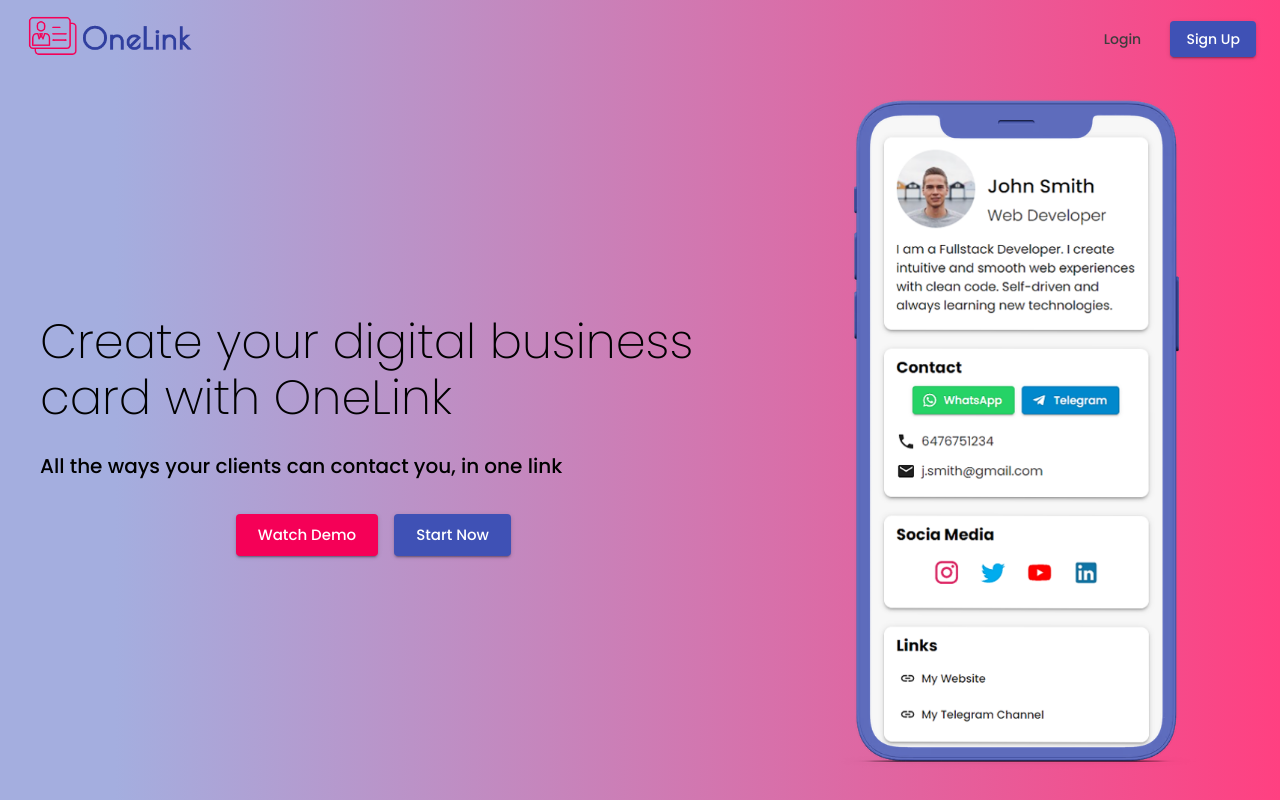
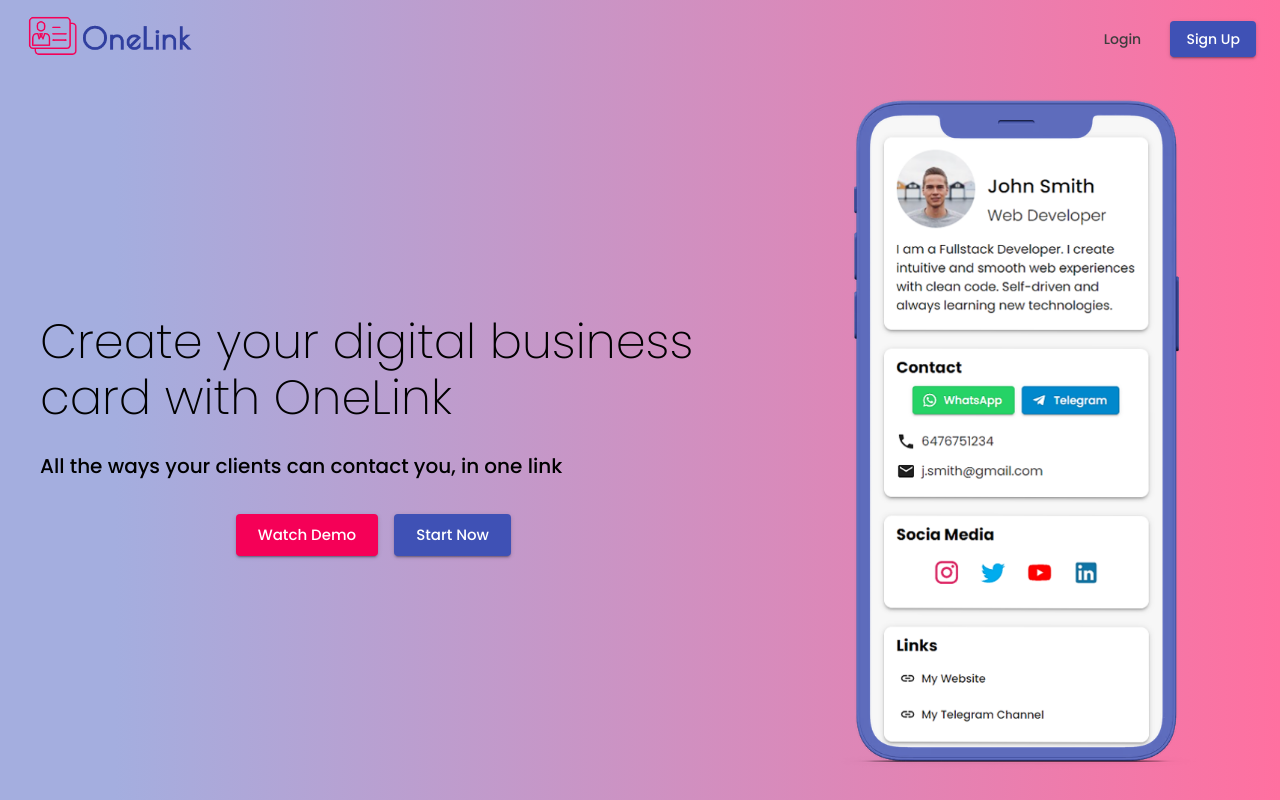
Before and after one commit to ali-moussavi/OneLink, a React (Create React App) app: page / in a window 1280 px wide. Built offline with nearby package versions, Linux system fonts and the light colour scheme.

Commit message:
fixing card route

```diff
--- a/src/components/App.js
+++ b/src/components/App.js
@@ -10,7 +10,7 @@ import SignIn from "../pages/SignIn";
 import SignUp from "../pages/SignUp";
 import { createMuiTheme, responsiveFontSizes } from "@material-ui/core/styles";
 import { ThemeProvider } from "@material-ui/styles";
-import { BrowserRouter, Route } from "react-router-dom";
+import { BrowserRouter, Route, Switch } from "react-router-dom";
 
 let theme = createMuiTheme({
 	typography: {
@@ -41,15 +41,27 @@ function App() {
 			<div className="App">
 				<BrowserRouter>
 					<div>
+						<Switch>
+							<Route path="/:cardUrlId" exact component={OnelinkCard} />
+							<>
 								<Header className="App__Header"></Header>
 								<Route path="/" exact component={LandingPage} />
 								<Route path="/signin" exact component={SignIn} />
 								<Route path="/signup" exact component={SignUp} />
 								<Route path="/dashboard" exact component={Dashboard} />
 								<Route path="/cards/new" exact component={NewCard} />
-						<Route path="/cards/edit/:cardid" exact component={EditCard} />
-						<Route path="/card" exact component={OnelinkCard} />
-						<Route path="/delete/:cardid" exact component={DeleteCard} />
+								<Route
+									path="/cards/edit/:cardid"
+									exact
+									component={EditCard}
+								/>
+								<Route
+									path="/delete/:cardid"
+									exact
+									component={DeleteCard}
+								/>
+							</>
+						</Switch>
 					</div>
 				</BrowserRouter>
 			</div>
--- a/src/components/Header.js
+++ b/src/components/Header.js
@@ -19,10 +19,18 @@ const useStyles = makeStyles((theme) => ({
 		display: "flex",
 		width: "100vw",
 		zIndex: "100",
+		background:
+			"linear-gradient(90deg, rgba(164, 174, 223, 1) 9%, rgba(255, 112, 160, 1) 100%)",
+	},
+
+	rootBackgroundHome: {
+		background:
+			"linear-gradient(90deg, rgba(164, 174, 223, 1) 9%, rgba(255, 112, 160, 1) 100%)",
 	},
 
 	appBar: {
-		background: "transparent",
+		background:
+			"linear-gradient(90deg, rgba(164, 174, 223, 1) 9%, rgba(255, 112, 160, 1) 100%)",
 		boxShadow: "none",
 		color: "#3d3d3d",
 	},
@@ -39,7 +47,7 @@ function Header() {
 	const classes = useStyles();
 	const location = useLocation();
 
-	if (location.pathname !== "/card") {
+	if (location.pathname !== "/:cardUrlId") {
 		return (
 			<div className={classes.root}>
 				<AppBar position="static" className={classes.appBar}>
--- a/src/pages/LandingPage.js
+++ b/src/pages/LandingPage.js
@@ -12,7 +12,7 @@ const useStyles = makeStyles((theme) => ({
 	root: {
 		flexGrow: 1,
 		background:
-			"linear-gradient(90deg, rgba(164,174,223,1) 9%, rgba(255,64,129,1) 100%)",
+			"linear-gradient(90deg, rgba(164, 174, 223, 1) 9%, rgba(255, 112, 160, 1) 100%)",
 	},
 }));
 
--- a/src/pages/SignIn.css
+++ b/src/pages/SignIn.css
@@ -25,3 +25,14 @@
 		max-width: 325px !important;
 	}
 }
+
+@media screen and (max-width: 370px) {
+	.SignIn__container {
+		height: 110vh;
+	}
+	.signInForm {
+		max-width: 325px !important;
+		margin-top: 60px !important;
+		margin-bottom: 60px !important;
+	}
+}
```
Also changed, not shown: 1 other file (tests, documents, lock files or other folders). Lines whose indentation alone changed are shown as unchanged.
